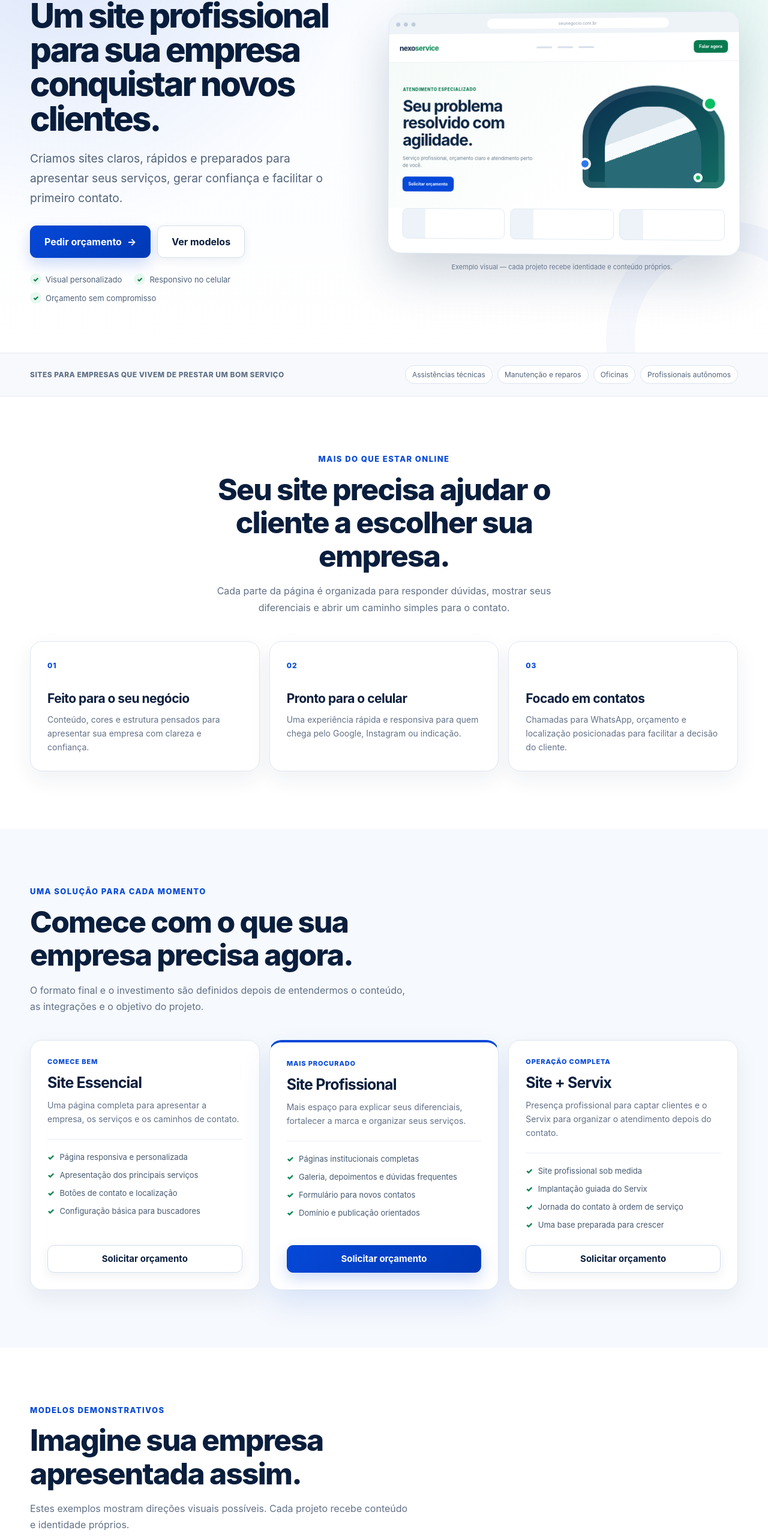
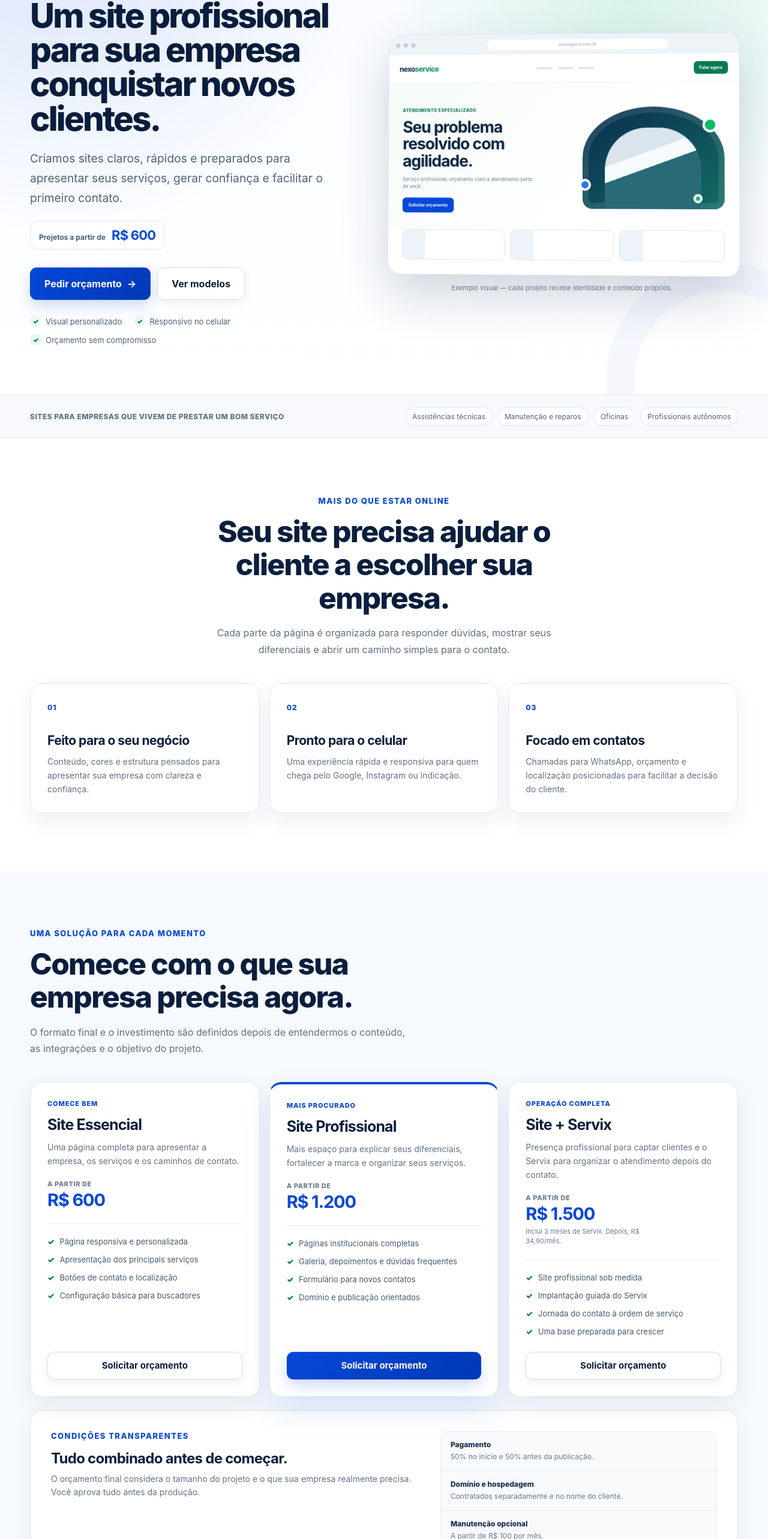
Before and after one commit to joaovitor2074/servix, a React (Vite) app in the folder frontend/: page /criacao-de-sites in a window 1280 px wide. Shown: the part 182-2748 px from the top of the page at 60% size. Built offline with nearby package versions, Linux system fonts and the light colour scheme; no server answers.

Commit message:
feat: add site creation pricing

```diff
--- a/frontend/src/features/site/pages/CriacaoSitesPage.css
+++ b/frontend/src/features/site/pages/CriacaoSitesPage.css
@@ -54,6 +54,21 @@
   gap: 11px;
   margin-top: 30px;
 }
+
+.sites-service-hero__price {
+  display: inline-flex;
+  align-items: baseline;
+  gap: 10px;
+  padding: 10px 14px;
+  margin-top: 22px;
+  color: #456078;
+  border: 1px solid #dce7f3;
+  border-radius: 12px;
+  background: rgba(255, 255, 255, 0.78);
+}
+
+.sites-service-hero__price span { font-size: 12px; font-weight: 750; }
+.sites-service-hero__price strong { color: #0648d8; font-size: 22px; letter-spacing: -0.035em; }
 
 .sites-service-hero__assurances {
   display: flex;
@@ -243,10 +258,36 @@
 .sites-offer-card__label { color: #0648d8; font-size: 11px; font-weight: 850; letter-spacing: 0.08em; text-transform: uppercase; }
 .sites-offer-card h3 { margin-top: 13px; color: #0a1e3d; font-size: 25px; letter-spacing: -0.035em; }
 .sites-offer-card > p { margin-top: 11px; color: #637188; font-size: 14px; line-height: 1.65; }
+.sites-offer-card__price { display: grid; width: 100%; margin-top: 20px; }
+.sites-offer-card__price > span { color: #6d7d91; font-size: 11px; font-weight: 800; letter-spacing: 0.05em; text-transform: uppercase; }
+.sites-offer-card__price strong { margin-top: 2px; color: #0648d8; font-size: 29px; letter-spacing: -0.04em; }
+.sites-offer-card__price small { max-width: 230px; margin-top: 5px; color: #6a7b90; font-size: 11px; line-height: 1.45; }
 .sites-offer-card ul { display: grid; gap: 11px; width: 100%; padding: 20px 0 0; margin: 22px 0 24px; border-top: 1px solid #e9eef5; list-style: none; }
 .sites-offer-card li { display: flex; gap: 9px; color: #465970; font-size: 13px; line-height: 1.45; }
 .sites-offer-card li span { color: #078653; font-weight: 900; }
 .sites-offer-card .button { width: 100%; margin-top: auto; }
+
+.sites-pricing-notes {
+  display: grid;
+  gap: 25px;
+  padding: 28px;
+  margin-top: 22px;
+  border: 1px solid #dce5f0;
+  border-radius: 20px;
+  background: #ffffff;
+  box-shadow: 0 14px 36px rgba(20, 48, 84, 0.05);
+}
+
+.sites-pricing-notes__heading h3 { margin-top: 6px; color: #0a1e3d; font-size: 24px; letter-spacing: -0.03em; }
+.sites-pricing-notes__heading > p:last-child { max-width: 650px; margin-top: 9px; color: #637188; font-size: 14px; line-height: 1.6; }
+.sites-pricing-notes__conditions { display: grid; gap: 1px; margin: 0; overflow: hidden; border: 1px solid #e5ebf3; border-radius: 13px; background: #e5ebf3; }
+.sites-pricing-notes__conditions div { padding: 14px 16px; background: #f8fafc; }
+.sites-pricing-notes__conditions dt { color: #1a304d; font-size: 12px; font-weight: 850; }
+.sites-pricing-notes__conditions dd { margin: 4px 0 0; color: #68798e; font-size: 12px; line-height: 1.5; }
+.sites-pricing-notes__extras { display: grid; gap: 9px; }
+.sites-pricing-notes__extras p { display: flex; justify-content: space-between; gap: 20px; padding-bottom: 9px; color: #586a80; font-size: 13px; border-bottom: 1px dashed #dce4ee; }
+.sites-pricing-notes__extras p:last-child { padding-bottom: 0; border-bottom: 0; }
+.sites-pricing-notes__extras strong { color: #0a1e3d; white-space: nowrap; }
 
 .sites-models { overflow: hidden; }
 .sites-model-card { overflow: hidden; }
@@ -320,6 +361,17 @@
 .public-shell[data-theme='dark'] .sites-offer-card ul { border-color: #2a3e58; }
 .public-shell[data-theme='dark'] .sites-offer-card li { color: #c5d3e4; }
 .public-shell[data-theme='dark'] .sites-model-card__caption span { color: #91a3ba; }
+.public-shell[data-theme='dark'] .sites-service-hero__price { color: #b8c8db; border-color: #2a405a; background: rgba(17, 30, 48, 0.75); }
+.public-shell[data-theme='dark'] .sites-pricing-notes { border-color: #273a53; background: #111e30; }
+.public-shell[data-theme='dark'] .sites-pricing-notes__heading h3,
+.public-shell[data-theme='dark'] .sites-pricing-notes__extras strong { color: #f5f8fd; }
+.public-shell[data-theme='dark'] .sites-pricing-notes__heading > p:last-child,
+.public-shell[data-theme='dark'] .sites-pricing-notes__extras p { color: #a8b8cc; }
+.public-shell[data-theme='dark'] .sites-pricing-notes__conditions { border-color: #2a3e58; background: #2a3e58; }
+.public-shell[data-theme='dark'] .sites-pricing-notes__conditions div { background: #152439; }
+.public-shell[data-theme='dark'] .sites-pricing-notes__conditions dt { color: #eaf1fa; }
+.public-shell[data-theme='dark'] .sites-pricing-notes__conditions dd { color: #a8b8cc; }
+.public-shell[data-theme='dark'] .sites-pricing-notes__extras p { border-color: #344a64; }
 
 @media (min-width: 520px) {
   .sites-service-hero__actions,
@@ -339,6 +391,12 @@
   .sites-combo { padding: 48px; }
   .sites-combo__flow { grid-template-columns: 1fr auto 1fr auto 1fr; }
   .sites-combo__flow b { transform: none; }
+  .sites-pricing-notes { grid-template-columns: minmax(0, 1.15fr) minmax(240px, 0.85fr); padding: 34px; }
+  .sites-pricing-notes__extras { grid-column: 1 / -1; grid-template-columns: repeat(4, minmax(0, 1fr)); gap: 0; border-top: 1px solid #e5ebf3; }
+  .sites-pricing-notes__extras p { display: grid; gap: 4px; padding: 18px 18px 0; border-right: 1px solid #e5ebf3; border-bottom: 0; }
+  .sites-pricing-notes__extras p:first-child { padding-left: 0; }
+  .sites-pricing-notes__extras p:last-child { padding-right: 0; border-right: 0; }
+  .public-shell[data-theme='dark'] .sites-pricing-notes__extras { border-color: #344a64; }
 }
 
 @media (min-width: 1000px) {
--- a/frontend/src/features/site/pages/CriacaoSitesPage.tsx
+++ b/frontend/src/features/site/pages/CriacaoSitesPage.tsx
@@ -33,6 +33,7 @@ const solucoes = [
   {
     label: 'Comece bem',
     title: 'Site Essencial',
+    price: 'R$ 600',
     description:
       'Uma página completa para apresentar a empresa, os serviços e os caminhos de contato.',
     items: [
@@ -45,6 +46,7 @@ const solucoes = [
   {
     label: 'Mais procurado',
     title: 'Site Profissional',
+    price: 'R$ 1.200',
     description:
       'Mais espaço para explicar seus diferenciais, fortalecer a marca e organizar seus serviços.',
     items: [
@@ -58,6 +60,8 @@ const solucoes = [
   {
     label: 'Operação completa',
     title: 'Site + Servix',
+    price: 'R$ 1.500',
+    priceDetail: 'Inclui 3 meses de Servix. Depois, R$ 34,90/mês.',
     description:
       'Presença profissional para captar clientes e o Servix para organizar o atendimento depois do contato.',
     items: [
@@ -109,6 +113,11 @@ export default function CriacaoSitesPage() {
               Criamos sites claros, rápidos e preparados para apresentar seus
               serviços, gerar confiança e facilitar o primeiro contato.
             </p>
+
+            <div className="sites-service-hero__price">
+              <span>Projetos a partir de</span>
+              <strong>R$ 600</strong>
+            </div>
 
             <div className="sites-service-hero__actions">
               <a className="button button--primary button--large" href={ORCAMENTO_HREF}>
@@ -186,6 +195,11 @@ export default function CriacaoSitesPage() {
                 <span className="sites-offer-card__label">{solucao.label}</span>
                 <h3>{solucao.title}</h3>
                 <p>{solucao.description}</p>
+                <div className="sites-offer-card__price">
+                  <span>A partir de</span>
+                  <strong>{solucao.price}</strong>
+                  {'priceDetail' in solucao && solucao.priceDetail ? <small>{solucao.priceDetail}</small> : null}
+                </div>
                 <ul>
                   {solucao.items.map(item => <li key={item}><span aria-hidden="true">✓</span>{item}</li>)}
                 </ul>
@@ -194,6 +208,28 @@ export default function CriacaoSitesPage() {
                 </a>
               </article>
             ))}
+          </div>
+
+          <div className="sites-pricing-notes" aria-labelledby="sites-pricing-notes-title">
+            <div className="sites-pricing-notes__heading">
+              <p className="eyebrow">Condições transparentes</p>
+              <h3 id="sites-pricing-notes-title">Tudo combinado antes de começar.</h3>
+              <p>
+                O orçamento final considera o tamanho do projeto e o que sua
+                empresa realmente precisa. Você aprova tudo antes da produção.
+              </p>
+            </div>
+            <dl className="sites-pricing-notes__conditions">
+              <div><dt>Pagamento</dt><dd>50% no início e 50% antes da publicação.</dd></div>
+              <div><dt>Domínio e hospedagem</dt><dd>Contratados separadamente e no nome do cliente.</dd></div>
+              <div><dt>Manutenção opcional</dt><dd>A partir de R$ 100 por mês.</dd></div>
+            </dl>
+            <div className="sites-pricing-notes__extras">
+              <p><span>Página extra</span><strong>R$ 200</strong></p>
+              <p><span>Produção de textos</span><strong>R$ 150</strong></p>
+              <p><span>Alteração adicional</span><strong>R$ 100</strong></p>
+              <p><span>Entrega urgente</span><strong>+30%</strong></p>
+            </div>
           </div>
         </div>
       </section>
@@ -286,7 +322,7 @@ export default function CriacaoSitesPage() {
           <div className="faq-list">
             <details>
               <summary>Quanto custa criar um site?</summary>
-              <p>O valor depende da quantidade de páginas, do conteúdo e das integrações. Você recebe um orçamento claro antes do início.</p>
+              <p>O Site Essencial começa em R$ 600. O valor final depende da quantidade de páginas, do conteúdo e das integrações, sempre com um orçamento claro antes do início.</p>
             </details>
             <details>
               <summary>O site funciona bem no celular?</summary>
@@ -294,7 +330,7 @@ export default function CriacaoSitesPage() {
             </details>
             <details>
               <summary>Domínio e hospedagem estão incluídos?</summary>
-              <p>Esses itens são definidos no orçamento. Também orientamos a escolha do domínio e a forma de publicação mais adequada.</p>
+              <p>Não. Esses itens são contratados separadamente e ficam no nome do cliente. Orientamos a escolha do domínio e da hospedagem mais adequada.</p>
             </details>
             <details>
               <summary>Preciso contratar o sistema Servix?</summary>
```
